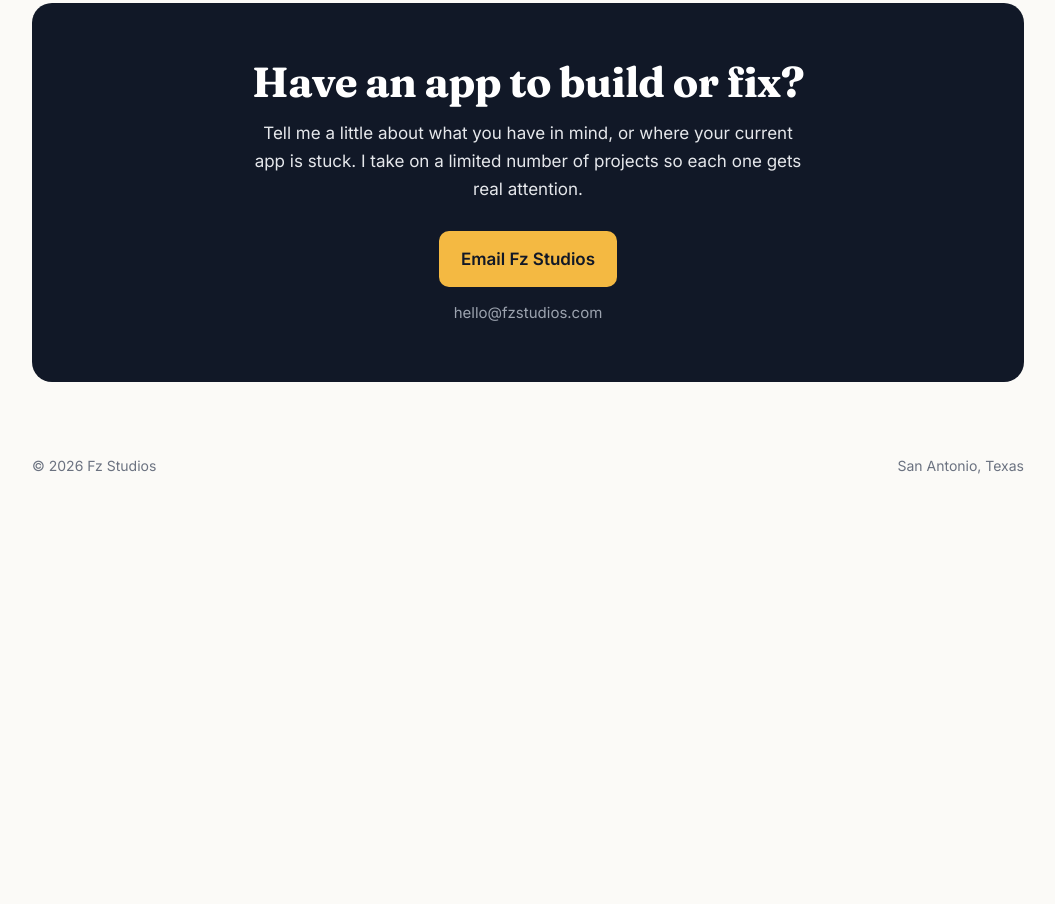
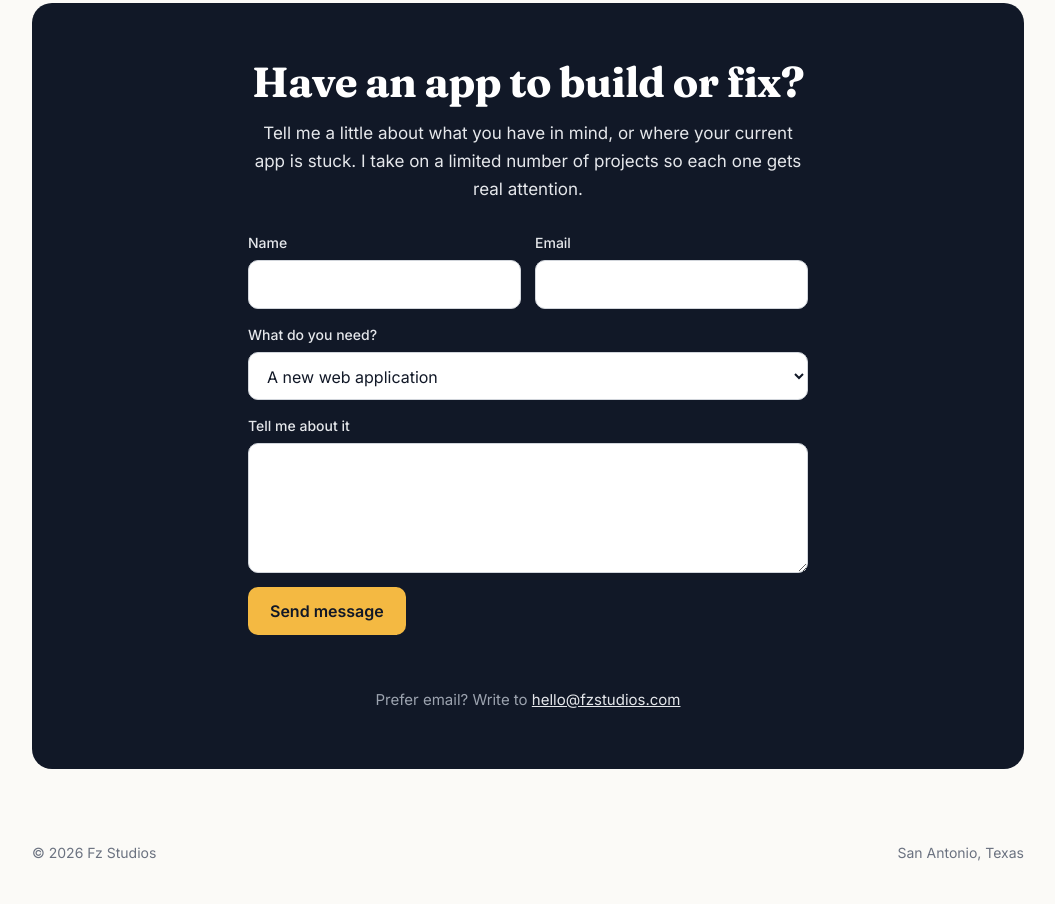
Before and after one commit to andresef/fzstudios.com, a plain HTML site: page index.html in a window 1280 px wide. Shown: the part 3035-3939 px from the top of the page, without its empty margins (112-1167 px from the left). Before the commit the page ends 3552 px from the top, so only its background shows below. Drawn offline with Linux system fonts and the light colour scheme.

Commit message:
feature: add contact form via Formspree
- Replace mailto contact button with an on-page form (name, email, project type, message)
- Submit to Formspree and show an inline confirmation or error message
- Point the hero "Start a conversation" button to the form
- Keep hello@fzstudios.com as a visible email fallback
- Add a hidden honeypot field to filter spam

```diff
--- a/index.html
+++ b/index.html
@@ -71,7 +71,18 @@ h2{font:700 clamp(30px,4vw,42px)/1.1 var(--serif);color:var(--ink);letter-spacin
 .contact h2{color:#fff}
 .contact p{max-width:52ch;margin:0 auto 28px}
 .contact .btn{background:var(--accent);color:var(--ink)}
-.contact .addr{display:block;margin-top:14px;font-size:15px;color:#9ca3af}
+.contact .addr{display:block;margin-top:18px;font-size:15px;color:#9ca3af}
+.contact .addr a{color:#e5e7eb}
+form.cf{max-width:560px;margin:0 auto;text-align:left;display:grid;gap:14px}
+.cf .row{display:grid;gap:14px;grid-template-columns:1fr 1fr}
+@media (max-width:560px){.cf .row{grid-template-columns:1fr}}
+.cf label{display:grid;gap:6px;font-size:14px;font-weight:500;color:#e5e7eb}
+.cf input,.cf select,.cf textarea{font:16px/1.4 var(--sans);color:var(--ink);background:#fff;border:1px solid #d1d5db;border-radius:10px;padding:12px 14px;width:100%}
+.cf textarea{min-height:130px;resize:vertical}
+.cf button{font:600 16px var(--sans);border:0;cursor:pointer;justify-self:start}
+.cf .hp{position:absolute;left:-9999px}
+.cf .status{font-size:15px;min-height:1.4em;margin:0}
+.cf .status.ok{color:#86efac} .cf .status.err{color:#fca5a5}
 footer{padding:0 0 40px;font-size:14px;color:var(--muted);display:flex;justify-content:space-between;flex-wrap:wrap;gap:8px}
 :focus-visible{outline:3px solid var(--accent);outline-offset:3px;border-radius:4px}
 @media (prefers-reduced-motion:reduce){html{scroll-behavior:auto}.btn{transition:none}}
@@ -88,7 +99,7 @@ footer{padding:0 0 40px;font-size:14px;color:var(--muted);display:flex;justify-c
     <div class="eyebrow">Web application development · San Antonio, Texas</div>
     <h1>Build new. Fix what's broken. <em>Grow what works.</em></h1>
     <p class="lead">I build new web applications and fix existing ones for small businesses and founders. Whether you're starting from scratch or stuck with an app that breaks every time someone touches it, you get senior-level work and a clear plan.</p>
-    <a class="btn" href="mailto:hello@fzstudios.com">Start a conversation</a><a class="btn ghost" href="#work">See recent work</a>
+    <a class="btn" href="#contact">Start a conversation</a><a class="btn ghost" href="#work">See recent work</a>
   </header>
 
   <section id="services">
@@ -142,11 +153,41 @@ footer{padding:0 0 40px;font-size:14px;color:var(--muted);display:flex;justify-c
   <section id="contact" class="contact">
     <h2>Have an app to build or fix?</h2>
     <p>Tell me a little about what you have in mind, or where your current app is stuck. I take on a limited number of projects so each one gets real attention.</p>
-    <a class="btn" href="mailto:hello@fzstudios.com">Email Fz Studios</a>
-    <span class="addr">hello@fzstudios.com</span>
+    <form class="cf" id="contactForm" action="https://formspree.io/f/mvkakwkn" method="POST">
+      <div class="row">
+        <label>Name<input name="name" autocomplete="name" required></label>
+        <label>Email<input type="email" name="email" autocomplete="email" required></label>
+      </div>
+      <label>What do you need?
+        <select name="project_type">
+          <option>A new web application</option>
+          <option>Fix or improve an existing app</option>
+          <option>Not sure yet</option>
+        </select>
+      </label>
+      <label>Tell me about it<textarea name="message" required></textarea></label>
+      <input class="hp" type="text" name="_gotcha" tabindex="-1" autocomplete="off" aria-hidden="true">
+      <input type="hidden" name="_subject" value="New inquiry from fzstudios.com">
+      <button class="btn" type="submit">Send message</button>
+      <p class="status" id="formStatus" role="status" aria-live="polite"></p>
+    </form>
+    <span class="addr">Prefer email? Write to <a href="mailto:hello@fzstudios.com">hello@fzstudios.com</a></span>
   </section>
 
   <footer><span>© 2026 Fz Studios</span><span>San Antonio, Texas</span></footer>
 </div>
+<script>
+(function(){
+  var f=document.getElementById("contactForm"), st=document.getElementById("formStatus");
+  f.addEventListener("submit",function(e){
+    e.preventDefault();
+    var b=f.querySelector("button"); b.disabled=true; st.className="status"; st.textContent="Sending...";
+    fetch(f.action,{method:"POST",body:new FormData(f),headers:{Accept:"application/json"}})
+      .then(function(r){ if(!r.ok) throw 0; f.reset(); st.className="status ok"; st.textContent="Thanks, your message was sent. I'll get back to you within two business days."; })
+      .catch(function(){ st.className="status err"; st.textContent="Something went wrong. Please email hello@fzstudios.com instead."; })
+      .finally(function(){ b.disabled=false; });
+  });
+})();
+</script>
 </body>
 </html>
```
